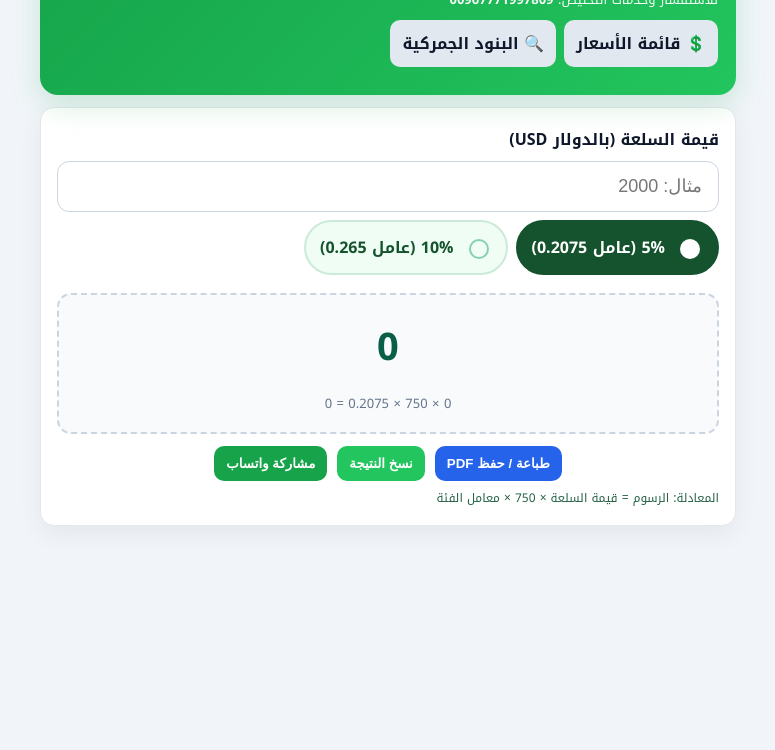
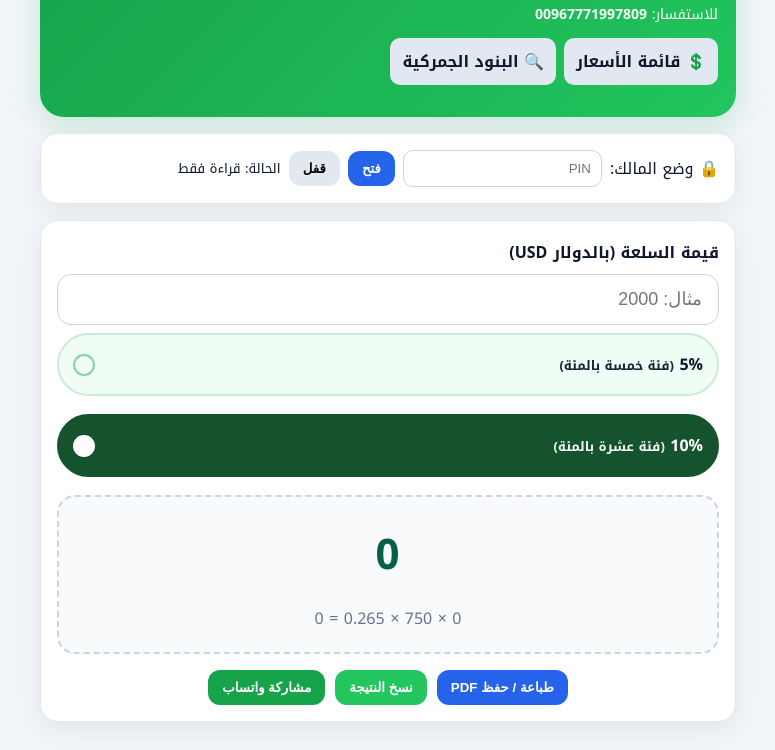
Before and after one commit to bassam-st/bassam-customs-calculator, a website: page index.html in a window 1280 px wide. Shown: the part 119-869 px from the top of the page, without its empty margins (252-1027 px from the left). Before the commit the page ends 800 px from the top, so only its background shows below. Drawn offline with Linux system fonts and the light colour scheme.

Commit message:
Update index.html

```diff
--- a/index.html
+++ b/index.html
@@ -5,229 +5,140 @@
 <meta name="viewport" content="width=device-width, initial-scale=1" />
 <title>بسام الشتيمي للتخليص الجمركي</title>
 
-  <!-- PWA (اختياري لكن يُفضَّل) -->
-  <link rel="manifest" href="./manifest.webmanifest">
+<!-- PWA -->
+<link rel="manifest" href="/manifest.json">
 <meta name="theme-color" content="#16a34a">
-  <link rel="icon" href="./icons/icon-192.png" sizes="192x192">
-  <link rel="icon" href="./icons/icon-512.png" sizes="512x512">
+<link rel="icon" href="/icons/icon-192.png">
 
 <style>
-    :root{
-      --green:#16a34a; --green2:#22c55e; --ink:#0f172a; --muted:#64748b;
-      --card:#ffffff; --bg:#f1f5f9; --accent:#2563eb;
-    }
-    *{box-sizing:border-box}
-    body{margin:0;background:var(--bg);font-family:'Noto Kufi Arabic',system-ui,sans-serif;color:var(--ink)}
+  :root{--green:#16a34a;--green2:#22c55e;--ink:#0f172a;--muted:#64748b;--bg:#f1f5f9;--card:#fff;--blue:#2563eb}
+  *{box-sizing:border-box} body{margin:0;background:var(--bg);font-family:'Noto Kufi Arabic',system-ui,sans-serif;color:var(--ink)}
   .wrap{max-width:720px;margin:16px auto;padding:12px}
-
-    /* Hero */
-    .hero{
-      background:linear-gradient(135deg,var(--green),var(--green2));
-      color:#fff;border-radius:18px;padding:18px;position:relative;
-      box-shadow:0 10px 30px rgba(22,163,74,.18);
-    }
-    .brand{display:flex;align-items:center;justify-content:space-between;gap:12px}
-    .brand h1{margin:0;font-size:20px;line-height:1.35}
-    .badge{
-      background:#fff;border:2px solid #fff;color:#064e3b;
-      width:56px;height:56px;display:grid;place-items:center;border-radius:14px;
-      font-weight:800;
-    }
-    .phone{margin-top:4px;opacity:.95;font-size:13px}
-    .nav{display:flex;gap:8px;flex-wrap:wrap;margin:8px 0 0}
+  .hero{background:linear-gradient(135deg,var(--green),var(--green2));color:#fff;border-radius:24px;padding:22px 18px;box-shadow:0 10px 30px rgba(22,163,74,.18)}
+  .brand{display:flex;align-items:center;justify-content:space-between}
+  .brand h1{margin:0;font-size:22px;line-height:1.4}
+  .badge{background:#fff;color:#064e3b;border:2px solid #fff;width:64px;height:64px;border-radius:18px;display:grid;place-items:center;font-weight:900}
+  .phone{margin-top:6px;opacity:.95;font-size:14px}
+  .nav{display:flex;gap:8px;flex-wrap:wrap;margin-top:10px}
   .nav a{background:#e2e8f0;color:#0f172a;text-decoration:none;padding:8px 12px;border-radius:10px;font-weight:700}
-    .pwa-bar{margin-top:10px}
-    .btn{border:none;border-radius:10px;padding:10px 12px;font-weight:800;cursor:pointer}
-    .btn-blue{background:var(--accent);color:#fff}
-    .btn-gray{background:#e2e8f0;color:#0f172a}
-
-    /* Cards */
-    .card{background:var(--card);border-radius:14px;padding:16px;margin-top:12px;
-          box-shadow:0 8px 24px rgba(0,0,0,.06);border:1px solid #e5e7eb}
-
-    /* Calculator */
+  .card{background:var(--card);border-radius:18px;padding:16px;margin-top:16px;border:1px solid #e5e7eb;box-shadow:0 8px 24px rgba(0,0,0,.06)}
+  .owner{display:flex;gap:8px;align-items:center;flex-wrap:wrap}
+  .owner input[type=password]{padding:10px;border:1px solid #cbd5e1;border-radius:10px}
+  .btn{border:none;border-radius:12px;padding:10px 14px;font-weight:800;cursor:pointer}
+  .btn-blue{background:var(--blue);color:#fff} .btn-gray{background:#e2e8f0}
+  .presets{display:flex;gap:8px;flex-wrap:wrap;margin-top:10px}
+  .chip{background:#e6f7ef;color:#14532d;border:1px solid #bbf7d0;padding:8px 10px;border-radius:999px;cursor:pointer}
+  .chip .x{margin-inline-start:8px;color:#b91c1c;display:none} .chip.admin .x{display:inline}
   label{display:block;font-weight:700;margin-bottom:6px}
-    input[type="number"]{
-      width:100%;padding:14px 16px;border:1px solid #cbd5e1;border-radius:12px;
-      font-size:18px;background:#fff;outline:none
-    }
-    .hint{font-size:12px;color:#0f5132;opacity:.9;margin-top:6px}
-    .rates{display:flex;gap:8px;flex-wrap:wrap;margin-top:10px}
-    .pill{
-      display:flex;align-items:center;gap:10px;
-      padding:10px 14px;border-radius:999px;border:2px solid #cbead9;background:#f0fdf4;
-      cursor:pointer;font-weight:800;color:#14532d
-    }
-    .pill input{appearance:none;width:20px;height:20px;border:2px solid #84d1b0;border-radius:50%}
+  input[type=number]{width:100%;padding:14px 16px;border:1px solid #cbd5e1;border-radius:14px;font-size:18px;background:#fff}
+  .rates{display:flex;flex-direction:column;gap:12px;margin-top:8px}
+  .pill{display:flex;align-items:center;justify-content:space-between;padding:14px;border-radius:999px;border:2px solid #cbead9;background:#f0fdf4;cursor:pointer}
+  .pill input{appearance:none;width:22px;height:22px;border:2px solid #84d1b0;border-radius:50%;margin:0}
   .pill.active{background:#14532d;color:#fff;border-color:#14532d}
   .pill.active input{border-color:#fff;box-shadow:inset 0 0 0 6px #fff;background:#fff}
-
-    .hs-badge{display:inline-block;background:#ecfeff;border:1px solid #a5f3fc;color:#155e75;
-              border-radius:999px;padding:4px 10px;font-size:12px;margin-top:8px}
-
-    .result{
-      border:2px dashed #cbd5e1;border-radius:14px;padding:16px;background:#f8fafc;margin-top:12px;
-      text-align:center
-    }
-    .result .big{font-size:38px;font-weight:900;color:#065f46;letter-spacing:.5px}
-    .result .mini{margin-top:8px;color:var(--muted);font-size:13px}
-    .actions{display:flex;gap:10px;flex-wrap:wrap;justify-content:center;margin-top:12px}
-    .btn.copy{background:#22c55e;color:#fff}
-    .btn.pdf{background:var(--accent);color:#fff}
-    .btn.wa{background:#16a34a;color:#fff}
-
-    @media (max-width:420px){ .result .big{font-size:32px} }
+  .hint{font-size:13px;opacity:.95}
+  .result{border:2px dashed #cbd5e1;border-radius:18px;padding:18px;background:#f8fafc;text-align:center;margin-top:12px}
+  .big{font-size:42px;font-weight:900;color:#065f46;letter-spacing:1px}
+  .mini{margin-top:8px;color:#64748b}
+  .actions{display:flex;gap:10px;flex-wrap:wrap;justify-content:center;margin-top:16px}
+  .btn.copy{background:#22c55e;color:#fff} .btn.pdf{background:var(--blue);color:#fff} .btn.wa{background:#16a34a;color:#fff}
+  #installBtn{position:fixed;bottom:16px;inset-inline:16px;display:none;background:#16a34a;color:#fff;border:none;border-radius:14px;padding:12px 16px;font-weight:900;box-shadow:0 8px 20px rgba(22,163,74,.25)}
 </style>
 </head>
 <body>
   <div class="wrap">
-    <!-- رأس الصفحة -->
     <section class="hero">
       <div class="brand">
         <h1>بسام الشتيمي للتخليص الجمركي</h1>
         <div class="badge">بش</div>
       </div>
-      <div class="phone">للاستفسار وخدمات التخليص: <b>00967771997809</b></div>
+      <div class="phone">للاستفسار: <b>00967771997809</b></div>
       <div class="nav">
         <a href="./prices.html">💲 قائمة الأسعار</a>
         <a href="./hs.html">🔍 البنود الجمركية</a>
       </div>
+      <div class="presets" id="presets"></div>
+    </section>
 
-      <!-- زر التثبيت (PWA) -->
-      <div class="pwa-bar">
-        <button id="installBtn" class="btn btn-blue" style="display:none">⬇️ تثبيت التطبيق</button>
-        <button id="openAppBtn" class="btn btn-gray" style="display:none">فتح التطبيق</button>
+    <section class="card">
+      <div class="owner">
+        <span>🔒 وضع المالك:</span>
+        <input id="pin" type="password" placeholder="PIN" />
+        <button class="btn btn-blue" id="unlock">فتح</button>
+        <button class="btn btn-gray" id="lock">قفل</button>
+        <small id="state">الحالة: قراءة فقط</small>
+      </div>
+      <div id="adminForm" style="display:none;margin-top:10px">
+        <div class="owner" style="gap:10px">
+          <input id="pName" placeholder="اسم اختصار… مثال: رسوم فلاتر" />
+          <input id="pVal" type="number" inputmode="decimal" placeholder="قيمة بالدولار… 2000" />
+          <button class="btn btn-blue" id="addPreset">إضافة</button>
+          <button class="btn btn-gray" id="clearPresets">تفريغ الكل</button>
+        </div>
       </div>
     </section>
 
-    <!-- الحاسبة -->
     <section class="card">
       <label for="usd">قيمة السلعة (بالدولار USD)</label>
       <input id="usd" type="number" inputmode="decimal" placeholder="مثال: 2000" />
-
-      <div class="rates" style="margin-top:8px">
-        <label class="pill active" id="pill5">
-          <input type="radio" name="rate" value="0.2075" checked />
-          <span>5% (عامل 0.2075)</span>
-        </label>
-        <label class="pill" id="pill10">
-          <input type="radio" name="rate" value="0.265" />
-          <span>10% (عامل 0.265)</span>
-        </label>
+      <div class="rates">
+        <label class="pill" id="pill5"><div><b>5%</b> <span class="hint">(فئة خمسة بالمئة)</span></div><input type="radio" name="rate" value="0.2075"></label>
+        <label class="pill active" id="pill10"><div><b>10%</b> <span class="hint">(فئة عشرة بالمئة)</span></div><input type="radio" name="rate" value="0.265" checked></label>
       </div>
-
-      <div id="hsBadge" class="hs-badge" style="display:none"></div>
-
       <div class="result">
         <div class="big" id="out">0</div>
         <div class="mini" id="formula">0 × 750 × 0 = 0</div>
       </div>
-
       <div class="actions">
-        <button class="btn pdf"  onclick="window.print()">طباعة / حفظ PDF</button>
+        <button class="btn pdf" onclick="window.print()">طباعة / حفظ PDF</button>
         <button class="btn copy" onclick="copyResult()">نسخ النتيجة</button>
-        <button class="btn wa"   onclick="shareWhatsApp()">مشاركة واتساب</button>
+        <button class="btn wa" onclick="shareWhatsApp()">مشاركة واتساب</button>
       </div>
-
-      <div class="hint">المعادلة: الرسوم = قيمة السلعة × 750 × معامل الفئة</div>
     </section>
   </div>
 
+  <button id="installBtn">⤵️ تثبيت التطبيق</button>
+
 <script>
-  // ===== الحاسبة =====
-  const usd   = document.getElementById('usd');
-  const out   = document.getElementById('out');
-  const formula = document.getElementById('formula');
-  const rateRadios = Array.from(document.querySelectorAll('input[name="rate"]'));
-  const pills = [document.getElementById('pill5'), document.getElementById('pill10')];
-  const enFmt = new Intl.NumberFormat('en-US');
+  // PWA
+  if('serviceWorker' in navigator){ navigator.serviceWorker.register('/sw.js'); }
+  let deferredPrompt; const installBtn=document.getElementById('installBtn');
+  window.addEventListener('beforeinstallprompt',e=>{ e.preventDefault(); deferredPrompt=e; installBtn.style.display='block'; });
+  installBtn.addEventListener('click',async()=>{ if(!deferredPrompt) return; installBtn.style.display='none'; deferredPrompt.prompt(); await deferredPrompt.userChoice; deferredPrompt=null; });
 
-  rateRadios.forEach((r,i)=>{
-    r.addEventListener('change',()=>{
-      pills.forEach(p=>p.classList.remove('active'));
-      pills[i].classList.add('active');
-      calc();
-    });
-  });
-  usd.addEventListener('input', calc);
+  // Admin presets
+  const ADMIN_PIN="bassam1234"; let isOwner=false;
+  const pin=document.getElementById('pin'),unlock=document.getElementById('unlock'),lock=document.getElementById('lock'),state=document.getElementById('state'),adminForm=document.getElementById('adminForm');
+  const PRESETS_KEY='customQuickPresetsV1'; const pName=document.getElementById('pName'); const pVal=document.getElementById('pVal');
+  const addPresetBtn=document.getElementById('addPreset'); const clearPresetsBtn=document.getElementById('clearPresets'); const presetsEl=document.getElementById('presets');
+  function loadPresets(){ try{return JSON.parse(localStorage.getItem(PRESETS_KEY))||[]}catch{return[]} }
+  function savePresets(x){ localStorage.setItem(PRESETS_KEY,JSON.stringify(x)); }
+  function renderPresets(){ const arr=loadPresets(); if(!arr.length){presetsEl.innerHTML=''; return;}
+    presetsEl.innerHTML=arr.map(x=>`<span class="chip ${isOwner?'admin':''}" onclick="fillValue(${x.value})">${x.name}: ${x.value}${isOwner?`<span class="x" onclick="event.stopPropagation(); delPreset(${JSON.stringify(x.name)})">×</span>`:''}</span>`).join(''); }
+  function updateOwnerUI(){ state.textContent='الحالة: '+(isOwner?'مالك (تحرير مفعّل)':'قراءة فقط'); adminForm.style.display=isOwner?'':'none'; renderPresets(); }
+  unlock.onclick=()=>{ if(pin.value===ADMIN_PIN){isOwner=true; updateOwnerUI(); alert('✅ تم فتح وضع المالك');} else alert('❌ رمز غير صحيح'); };
+  lock.onclick=()=>{ isOwner=false; updateOwnerUI(); };
+  addPresetBtn?.addEventListener('click',()=>{ if(!isOwner) return alert('هذا الإجراء للمالك فقط'); const name=(pName.value||'').trim(); const val=parseFloat(pVal.value||0); if(!name) return alert('اكتب اسم'); if(!val) return alert('قيمة غير صحيحة');
+    const arr=loadPresets(); const i=arr.findIndex(a=>a.name===name); if(i>=0) arr[i].value=val; else arr.push({name,value:val}); savePresets(arr); pName.value=''; pVal.value=''; renderPresets(); });
+  clearPresetsBtn?.addEventListener('click',()=>{ if(!isOwner) return alert('هذا الإجراء للمالك فقط'); if(confirm('حذف جميع الاختصارات؟')){ savePresets([]); renderPresets(); }});
+  window.fillValue=v=>{ usd.value=String(v); calc(); window.scrollTo({top:document.body.scrollHeight,behavior:'smooth'}); }
+  window.delPreset=name=>{ if(!isOwner) return; savePresets(loadPresets().filter(x=>x.name!==name)); renderPresets(); }
 
-  function getRate(){
-    const r = rateRadios.find(x=>x.checked);
-    return r ? parseFloat(r.value) : 0.2075;
-  }
-  function calc(){
-    const v = parseFloat(usd.value || 0);
-    const rate = getRate();
-    const result = v * 750 * rate;
-    out.textContent = enFmt.format(Math.round(result));
-    const f = `${enFmt.format(v)} × 750 × ${rate} = ${enFmt.format(Math.round(result))}`;
-    formula.textContent = f;
-  }
-  function copyResult(){
-    const text = `Estimated customs duty: ${out.textContent} Yemeni Rial`;
-    navigator.clipboard.writeText(text).then(()=>alert('✔ Copied'));
-  }
-  function shareWhatsApp(){
-    const msg = `Estimated customs duty: ${out.textContent} Yemeni Rial`;
-    open(`https://wa.me/?text=${encodeURIComponent(msg)}`,'_blank');
-  }
+  // Calculator
+  const usd=document.getElementById('usd'), out=document.getElementById('out'), formula=document.getElementById('formula');
+  const rateRadios=[...document.querySelectorAll('input[name="rate"]')]; const pills=[document.getElementById('pill5'),document.getElementById('pill10')];
+  const enFmt=new Intl.NumberFormat('en-US');
+  rateRadios.forEach((r,i)=>r.addEventListener('change',()=>{pills.forEach(p=>p.classList.remove('active')); pills[i].classList.add('active'); calc();}));
+  const params=new URLSearchParams(location.search); if(params.has('value')) usd.value=params.get('value');
+  usd.addEventListener('input',calc);
+  function getRate(){ const r=rateRadios.find(x=>x.checked); return r?parseFloat(r.value):0.2075; }
+  function calc(){ const v=parseFloat(usd.value||0); const rate=getRate(); const result=v*750*rate; out.textContent=enFmt.format(Math.round(result)); formula.textContent=`${enFmt.format(v)} × 750 × ${rate} = ${enFmt.format(Math.round(result))}`; }
+  function copyResult(){ navigator.clipboard.writeText(`Estimated customs duty: ${out.textContent} Yemeni Rial`).then(()=>alert('✔ Copied')); }
+  function shareWhatsApp(){ open(`https://wa.me/?text=${encodeURIComponent('Estimated customs duty: '+out.textContent+' Yemeni Rial')}`,'_blank'); }
+  window.copyResult=copyResult; window.shareWhatsApp=shareWhatsApp;
 
-  // ===== دعم الروابط القادمة من الصفحات الأخرى =====
-  const params = new URLSearchParams(location.search);
-  // قيمة من الأسعار ?value=...
-  if (params.has('value')) usd.value = params.get('value');
-  // فئة من الأسعار ?rate=5 أو 10
-  if (params.has('rate')) {
-    const r = params.get('rate'); // "5" أو "10"
-    const targetVal = (r === "10") ? "0.265" : "0.2075";
-    const radio = document.querySelector(`input[name="rate"][value="${targetVal}"]`);
-    if (radio) {
-      radio.checked = true;
-      pills.forEach(p=>p.classList.remove('active'));
-      (r==="10" ? pills[1] : pills[0]).classList.add('active');
-    }
-  }
-  // كود بند HS من صفحة البنود ?hs=
-  const hsBadge = document.getElementById('hsBadge');
-  if (params.has('hs')) {
-    const hs = decodeURIComponent(params.get('hs'));
-    hsBadge.textContent = `البند: ${hs}`;
-    hsBadge.style.display = '';
-  }
-
-  calc();
-
-  // ===== زر تثبيت التطبيق (PWA) =====
-  let deferredPrompt = null;
-  const installBtn = document.getElementById('installBtn');
-  const openAppBtn = document.getElementById('openAppBtn');
-
-  window.addEventListener('beforeinstallprompt', (e) => {
-    e.preventDefault();
-    deferredPrompt = e;
-    installBtn.style.display = 'inline-block';
-  });
-
-  installBtn.addEventListener('click', async () => {
-    if (!deferredPrompt) return;
-    deferredPrompt.prompt();
-    const { outcome } = await deferredPrompt.userChoice;
-    if (outcome === 'accepted') {
-      installBtn.style.display = 'none';
-      openAppBtn.style.display = 'inline-block';
-    }
-    deferredPrompt = null;
-  });
-
-  openAppBtn.addEventListener('click', ()=>{
-    // مجرد محاولة فتح التثبيت/التطبيق المثبت
-    alert('إذا كان التطبيق مُثبّتًا سيظهر من الشاشة الرئيسية.');
-  });
-
-  // تسجيل Service Worker إن وُجد الملف
-  if ('serviceWorker' in navigator) {
-    navigator.serviceWorker.register('./sw.js').catch(()=>{});
-  }
+  // init
+  renderPresets(); updateOwnerUI(); calc();
 </script>
 </body>
 </html>
```
Lines whose indentation alone changed are shown as unchanged.
